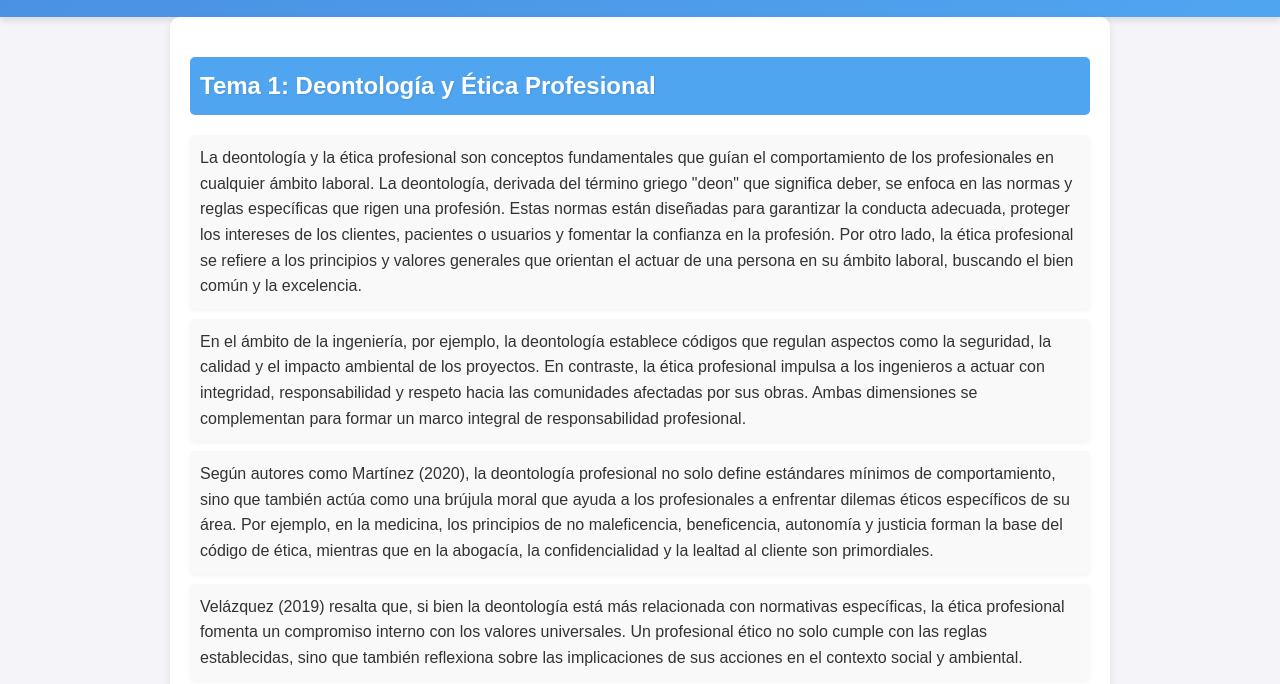
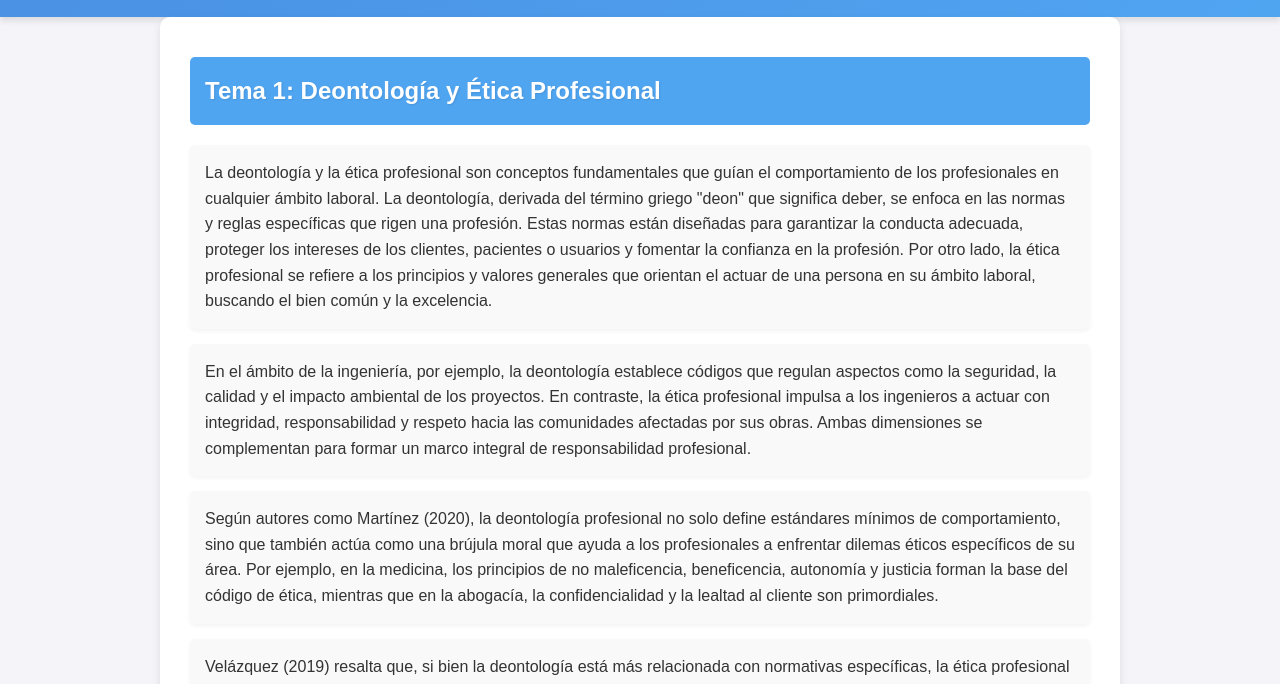
Before and after one commit to fromezdev/fromezdev.github.io, a plain HTML site: page index.html in a window 1280 px wide. Shown: the part 87-771 px from the top of the page. Drawn offline with Linux system fonts and the light colour scheme.

Commit message:
Update index.html

```diff
--- a/index.html
+++ b/index.html
@@ -13,6 +13,7 @@
             color: #333;
             line-height: 1.6;
         }
+
         header {
             background: linear-gradient(135deg, #4a90e2, #50a5f1);
             color: #fff;
@@ -20,41 +21,19 @@
             text-align: center;
             box-shadow: 0 4px 6px rgba(0, 0, 0, 0.1);
         }
+
         header h1 {
             margin: 0;
             font-size: 2.5rem;
         }
+
         main {
-            padding: 20px;
+            padding: 20px 30px; /* Espaciado adicional */
             max-width: 900px;
             margin: 0 auto;
             background: #fff;
             border-radius: 10px;
             box-shadow: 0 4px 8px rgba(0, 0, 0, 0.1);
-        }
-        section {
-            margin-bottom: 20px;
-        }
-        section h2 {
-            background: #50a5f1;
-            color: #fff;
-            padding: 10px;
-            border-radius: 5px;
-            text-shadow: 1px 1px 2px rgba(0, 0, 0, 0.1);
-        }
-        section p, section ul {
-            padding: 10px;
-            background: #f9f9f9;
-            border-radius: 5px;
-            margin: 10px 0;
-            box-shadow: 0 2px 4px rgba(0, 0, 0, 0.05);
-        }
-        ul {
-            list-style-type: disc;
-            margin-left: 20px;
-        }
-        ul li {
-            margin-bottom: 5px;
         }
 
         section {
@@ -64,32 +43,48 @@
         section h2 {
             background: #50a5f1;
             color: #fff;
-            padding: 10px;
+            padding: 15px; /* Espaciado mejorado */
             border-radius: 5px;
             text-shadow: 1px 1px 2px rgba(0, 0, 0, 0.1);
         }
 
         section p, section ul {
-            padding: 10px;
+            padding: 15px; /* Ajuste para más espacio interno */
             background: #f9f9f9;
             border-radius: 5px;
-            margin: 10px 0;
+            margin: 15px 0; /* Más espacio entre párrafos y listas */
             box-shadow: 0 2px 4px rgba(0, 0, 0, 0.05);
+        }
+
+        ul {
+            list-style-type: disc;
+            margin-left: 20px;
+        }
+
+        ul li {
+            margin-bottom: 5px;
+        }
+
+        #conclusiones {
+            margin-top: 500px; /* Ajusta el valor según el espacio que desees */
         }
 
 
         footer {
             text-align: center;
-            padding: 10px 0;
+            padding: 15px 0;
             background: #4a90e2;
             color: #fff;
             margin-top: 20px;
             border-top: 4px solid #50a5f1;
         }
+
         footer p {
             margin: 0;
             font-size: 0.9rem;
         }
+
+
     </style>
 </head>
 <body>
@@ -124,6 +119,8 @@
             <p>
                 En resumen, la deontología y la ética profesional son pilares que sostienen la integridad y la confianza en las profesiones. Mientras que la deontología define lo que un profesional debe hacer, la ética lo invita a reflexionar sobre el porqué y el impacto de sus acciones. Ambos enfoques, cuando se integran adecuadamente, permiten a los profesionales contribuir no solo a sus campos de trabajo, sino también al bienestar de la sociedad en general.
             </p>
+            <img src="https://cdn.pixabay.com/photo/2022/08/21/22/24/judge-7402258_1280.png" alt="Ética Profesional" style="width:100%; height:auto; border-radius:5px; margin-top:10px;">
+
             <p><strong>Referencias:</strong></p>
             <ul>
                 <li>González, A., & Ramírez, L. (2020). Ética y Deontología Profesional. Editorial Ética Global.</li>
@@ -314,7 +311,7 @@
             </ul>
         </section>
 
-    </main>
+
 
     <section id="conclusiones">
         <h2>Conclusiones</h2>
@@ -357,6 +354,7 @@
         </p>
     </section>
 
+    </main>
 
     <footer>
         <p>Blog desarrollado como parte del Módulo 3: Ética y Responsabilidad Profesional</p>
```
